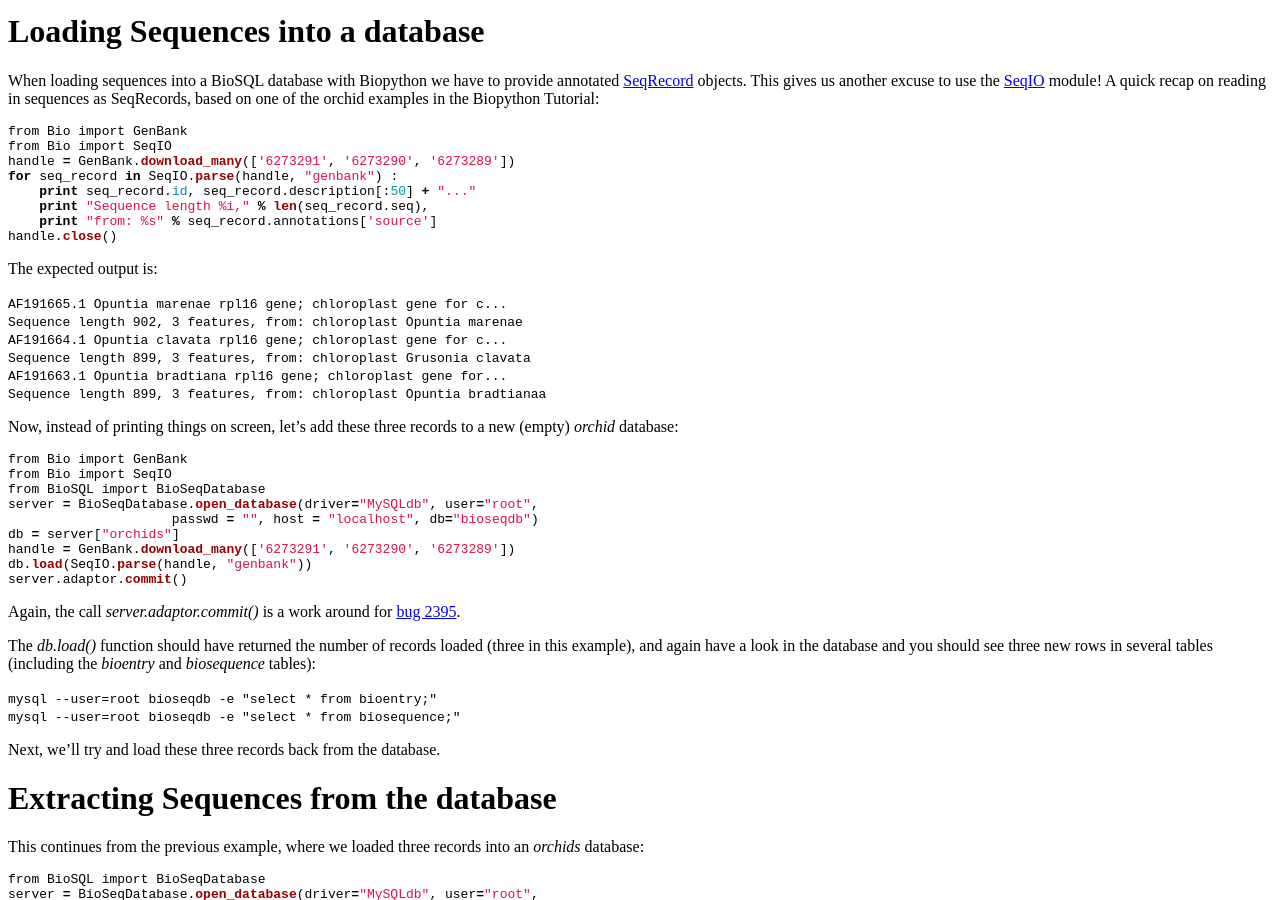
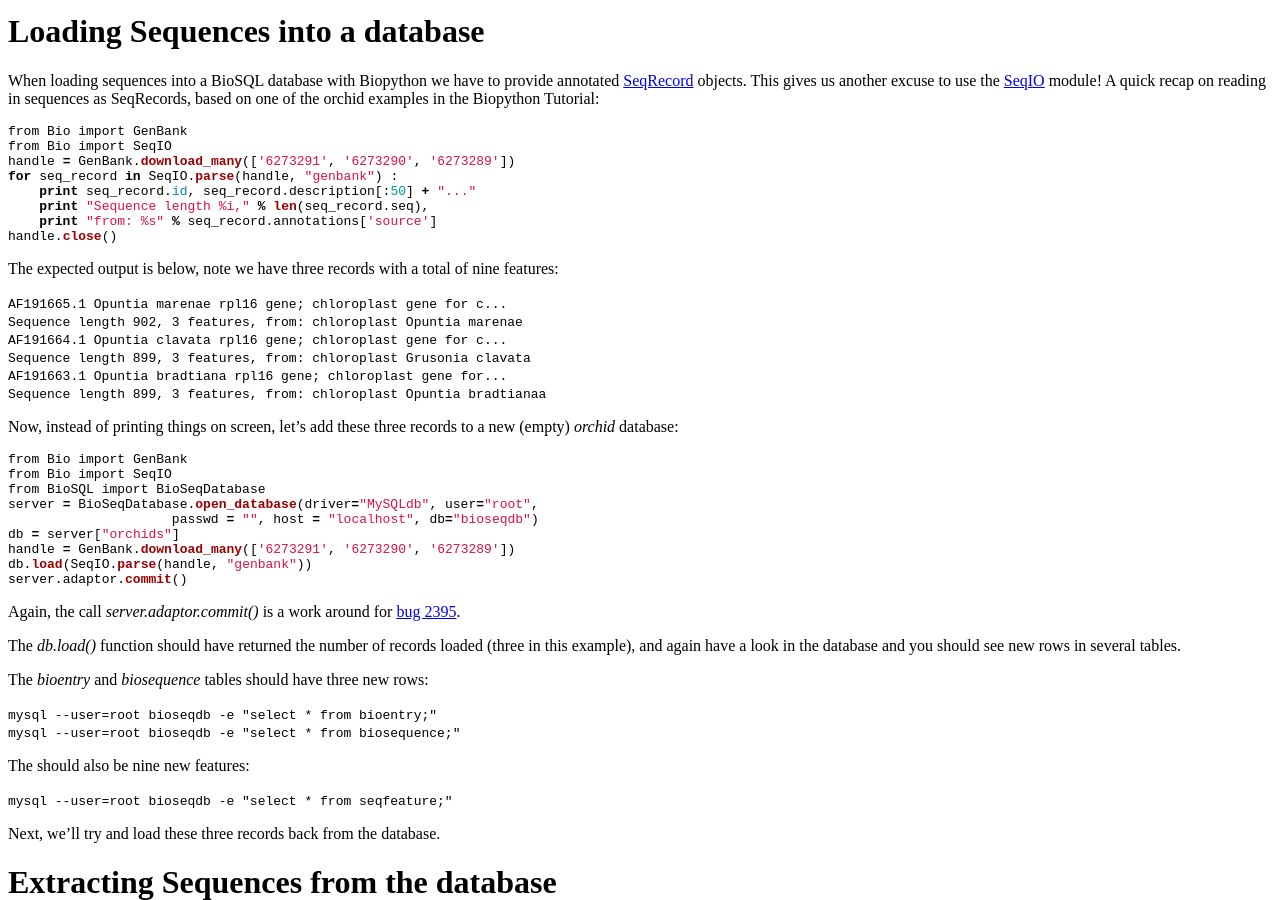
Before and after one commit to biopython/biopython.github.io, a Jekyll site: the page built from wiki/BioSQL.md, in a window 1280 px wide and 900 px high, scrolled down 3227 px. Built offline with Jekyll 4.4.1, drawn with Linux system fonts in a browser that asks for light colours.

Commit message:
/* Loading Sequences into a database */

````diff
--- a/wiki/BioSQL.md
+++ b/wiki/BioSQL.md
@@ -263,7 +263,8 @@ for seq_record in SeqIO.parse(handle, "genbank") :
 handle.close()
 ```
 
-The expected output is:
+The expected output is below, note we have three records with a total of
+nine features:
 
 `AF191665.1 Opuntia marenae rpl16 gene; chloroplast gene for c...`
 `Sequence length 902, 3 features, from: chloroplast Opuntia marenae`
@@ -292,11 +293,16 @@ Again, the call *server.adaptor.commit()* is a work around for [bug
 
 The *db.load()* function should have returned the number of records
 loaded (three in this example), and again have a look in the database
-and you should see three new rows in several tables (including the
-*bioentry* and *biosequence* tables):
+and you should see new rows in several tables.
+
+The *bioentry* and *biosequence* tables should have three new rows:
 
 `mysql --user=root bioseqdb -e "select * from bioentry;"`
 `mysql --user=root bioseqdb -e "select * from biosequence;"`
+
+The should also be nine new features:
+
+`mysql --user=root bioseqdb -e "select * from seqfeature;"`
 
 Next, we'll try and load these three records back from the database.
 
````
Also changed, not shown: 1 other file.
